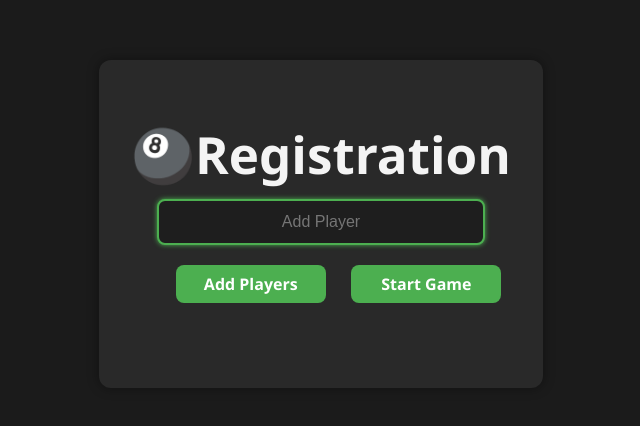
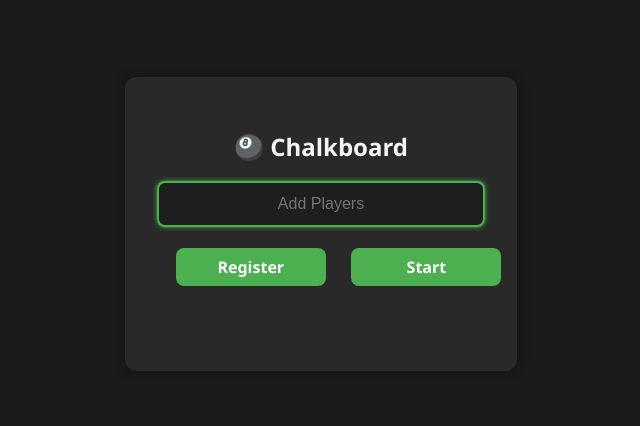
Before and after one commit to Boorayan99/pool-chalkman, a React (Vite) app: page / in a window 1280 px wide. Shown: the part 176-602 px from the top of the page, without its empty margins (319-959 px from the left). Built offline with nearby package versions, Linux system fonts and the light colour scheme.

Commit message:
Updated Logic with Foul Deductions, Missed Shot Fix, and Accurate Logging

```diff
--- a/src/App.jsx
+++ b/src/App.jsx
@@ -174,7 +174,15 @@ export default function App() {
   });
 
   setPlayers(reviewed);
+
+  // 🏆 Immediate win check
+  const alive = reviewed.filter((p) => !p.eliminated);
+  if (alive.length === 1) {
+    const winner = alive[0];
+    setMessage(`🏆 Game Over! Winner: ${winner.name} (${winner.score} pts)`);
+  }
 };
+
 
   const checkWinner = (updatedBalls) => {
     const remaining = updatedBalls.filter((b) => !b.potted);
@@ -202,16 +210,16 @@ export default function App() {
   if (setupPhase) {
     return (
       <div className="app-container">
-        <h1>🎱Registration</h1>
+        <h2>🎱 Chalkboard</h2>
         <input
           type="text"
-          placeholder="Add Player"
+          placeholder="Add Players"
           value={playerName}
           onChange={(e) => setPlayerName(e.target.value)}
         />
         <div className="start-buttons">
-          <button onClick={addPlayer}>Add Players</button>
-          <button onClick={startGame}>Start Game</button>
+          <button onClick={addPlayer}>Register</button>
+          <button onClick={startGame}>Start</button>
         </div>
         <ul>
           {players.map((p, i) => (
```
Also changed, not shown: 1 other file (tests, documents, lock files or other folders). Lines whose indentation alone changed are shown as unchanged.
